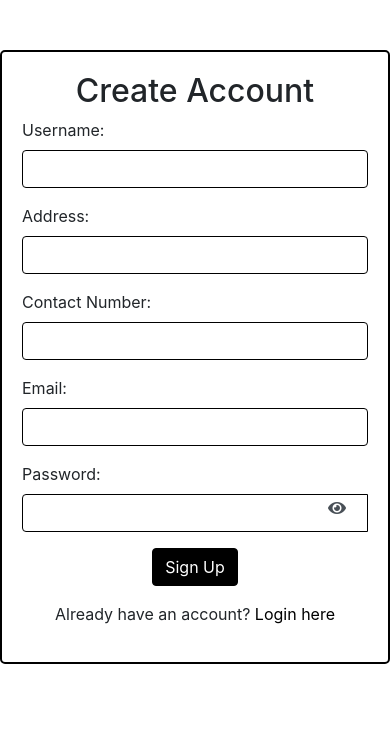
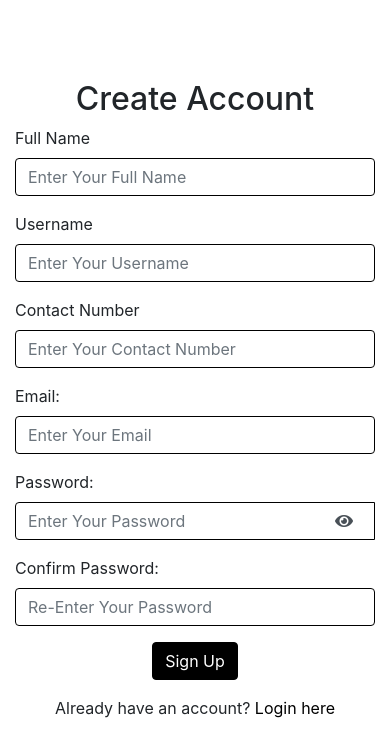
Before and after one commit to Amnecia/ProjectFinal_Kelompok1_EVGA, a Flask app: page /register in a window 390 px wide. Shown: the top 733 px of the page. Before the commit the page ends 664 px from the top, so only its background shows below. Run offline with Flask 3, Linux system fonts and the light colour scheme; some libraries are stand-ins or nearby versions.

Commit message:
Seventh Changes

```diff
--- a/app.py
+++ b/app.py
@@ -73,6 +73,10 @@ def register():
 def SetStatus():
     return render_template('set_status.html')
 
+@app.route('/login', methods=['GET'])
+def login():
+    return render_template('login.html')
+
 
 if __name__ == '__main__':
     app.run('0.0.0.0', port=5000, debug=True)
--- a/templates/register.html
+++ b/templates/register.html
@@ -32,14 +32,11 @@
             /* Warna link hitam */
         }
 
-        .custom-container {
-            border: 2px solid black;
-            /* Border hitam untuk container */
-            padding: 20px;
-            border-radius: 5px;
-            /* Rounded corners untuk container */
-            margin-top: 50px;
-            /* Margin atas */
+
+
+        .image-container {
+            width: 45%;
+            margin-left: 0;
         }
 
         .input-group-text {
@@ -59,45 +56,74 @@
             border: none;
             background: none;
         }
+
+
+        .image-container {
+    width: 100%;
+    height: 100vh;
+    margin-left: 0;
+    overflow: hidden;
+}
+
+.big-image {
+    width: 120%;
+    height: 100%;
+    object-fit: cover;
+    border-radius: 5px;
+
+}
+
+.form-container{
+    margin-top:80px;
+
+}
     </style>
 </head>
 
 <body>
-    <div class="container">
-        <div class="row justify-content-center">
-            <div class="col-md-6 custom-container">
+    <div class="container-fluid">
+        <div class="row">
+            <div class="form-container col-md-6">
                 <h2 class="text-center">Create Account</h2>
                 <form action="/submit_registration" method="post">
                     <div class="form-group">
-                        <label for="username">Username:</label>
-                        <input type="text" class="form-control" id="username" name="username" required>
+                        <label for="full_name">Full Name</label>
+                        <input type="text" class="form-control" id="full_name" name="full_name" required placeholder="Enter Your Full Name">
                     </div>
                     <div class="form-group">
-                        <label for="address">Address:</label>
-                        <input type="text" class="form-control" id="address" name="address" required>
+                        <label for="username">Username</label>
+                        <input type="text" class="form-control" id="username" name="username" required placeholder="Enter Your Username">
                     </div>
                     <div class="form-group">
-                        <label for="contact_number">Contact Number:</label>
-                        <input type="text" class="form-control" id="contact_number" name="contact_number" required>
+                        <label for="username">Contact Number</label>
+                        <input type="text" class="form-control" id="username" name="username" required placeholder="Enter Your Contact Number">
                     </div>
                     <div class="form-group">
                         <label for="email">Email:</label>
-                        <input type="email" class="form-control" id="email" name="email" required>
+                        <input type="email" class="form-control" id="email" name="email" required placeholder="Enter Your Email">
                     </div>
                     <div class="form-group">
                         <label for="password">Password:</label>
                         <div class="input-group">
-                            <input type="password" class="form-control" id="password" name="password" required>
-                            <span class="input-group-text" onclick="togglePasswordVisibility()">
+                            <input type="password" class="form-control" id="password" name="password" required placeholder="Enter Your Password">
+                           <span class="input-group-text" style="margin-top:5px;" onclick="togglePasswordVisibility()">
                                 <i class="fas fa-eye" id="toggleIcon"></i>
                             </span>
                         </div>
                     </div>
+                    <div class="form-group">
+                        <label for="confirm_password">Confirm Password:</label>
+                        <input type="password" class="form-control" id="confirm_password" name="confirm_password" required placeholder="Re-Enter Your Password">
+                    </div>
+
                     <div class="form-group text-center">
                         <button type="submit" class="btn">Sign Up</button>
                     </div>
                 </form>
                 <p class="text-center">Already have an account? <a href="/login">Login here</a></p>
+            </div>
+            <div class="image-container col-md-6">
+                <img src="https://th.bing.com/th/id/OIG.lVXjWwlHyIo4QdjnC1YE" class="big-image">
             </div>
         </div>
     </div>
```
Also changed, not shown: templates/login.html (+55 -17 lines).
